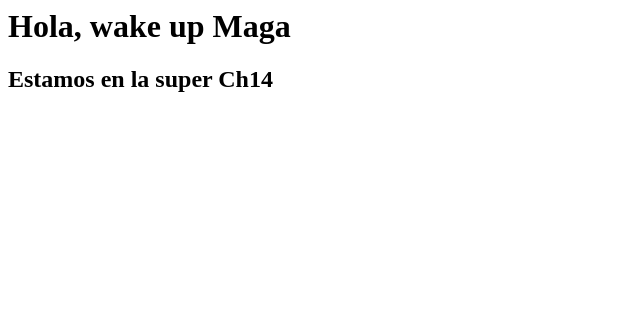
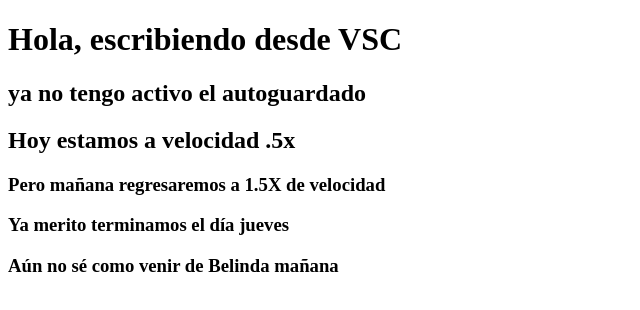
Before and after one commit to margaritafloresz/Practica, a plain HTML site: page html/index.html in a window 1280 px wide. Shown: the whole page, without its empty margins (0-640 px from the left). Drawn offline with Linux system fonts and the light colour scheme.

Commit message:
Proyecto

```diff
--- /dev/null
+++ b/Saludo/script.js
@@ -0,0 +1 @@
+console.log ("Se nota que todavia me extrañas");
--- /dev/null
+++ b/Saludo/style.css
@@ -0,0 +1,5 @@
+h1 {
+    backgroud-color: Black
+    color beige;
+
+}
--- a/html/index.html
+++ b/html/index.html
@@ -1,6 +1,17 @@
-<html>
- <body>
- <h1>Hola, wake up Maga</h1>
-<h2> Estamos en la super Ch14</h2>
- </body>
+<!DOCTYPE html>
+<html lang="en">
+<head>
+    <meta charset="UTF-8">
+    <meta http-equiv="X-UA-Compatible" content="IE=edge">
+    <meta name="viewport" content="width=device-width, initial-scale=1.0">
+    <title>Document</title>
+</head>
+<body>
+    <h1>Hola, escribiendo desde VSC</h1>
+    <h2>ya no tengo activo el autoguardado</h2>
+    <h2>Hoy estamos a velocidad .5x</h2>
+    <h3>Pero mañana regresaremos a 1.5X de velocidad </h3>
+    <h3> Ya merito terminamos el día jueves</h3>
+    <h3>Aún no sé como venir de Belinda mañana</h3>
+</body>
 </html>
```
Also changed, not shown: Saludo/index.html (added, +19 -0 lines), tercerarchivo.txt, 2 other files.
